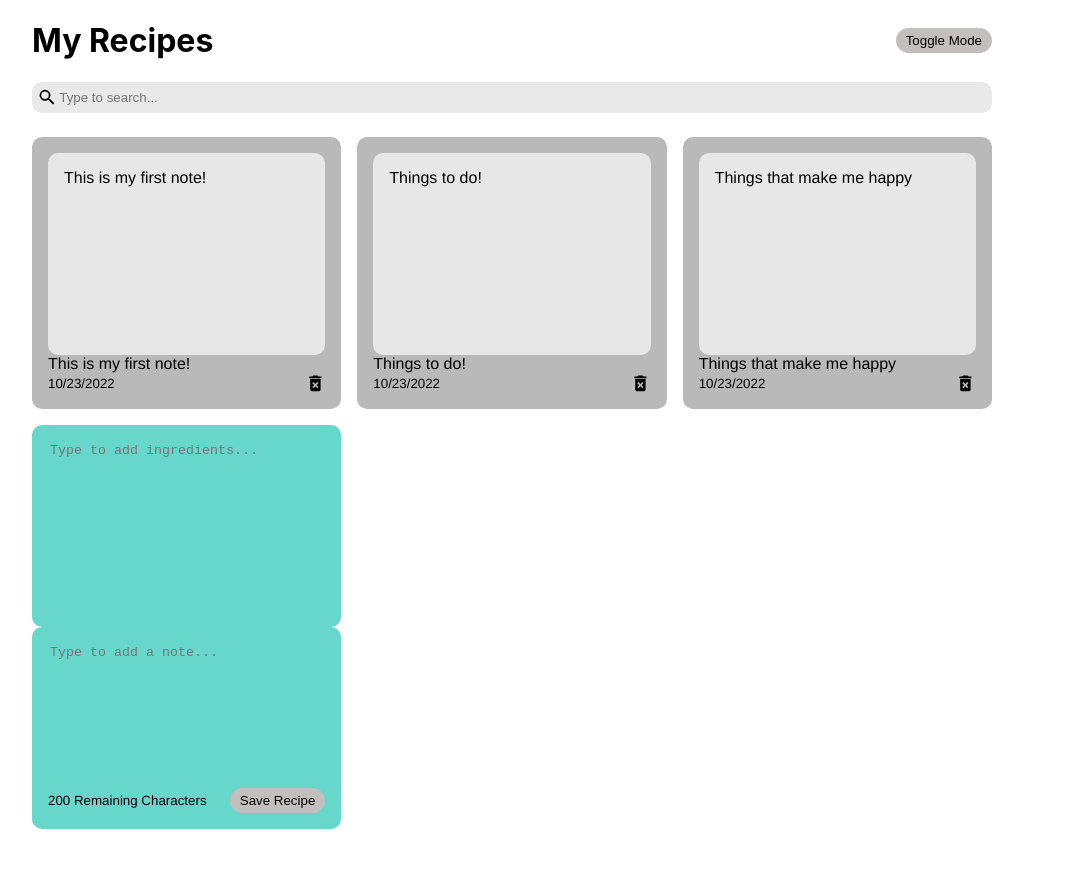
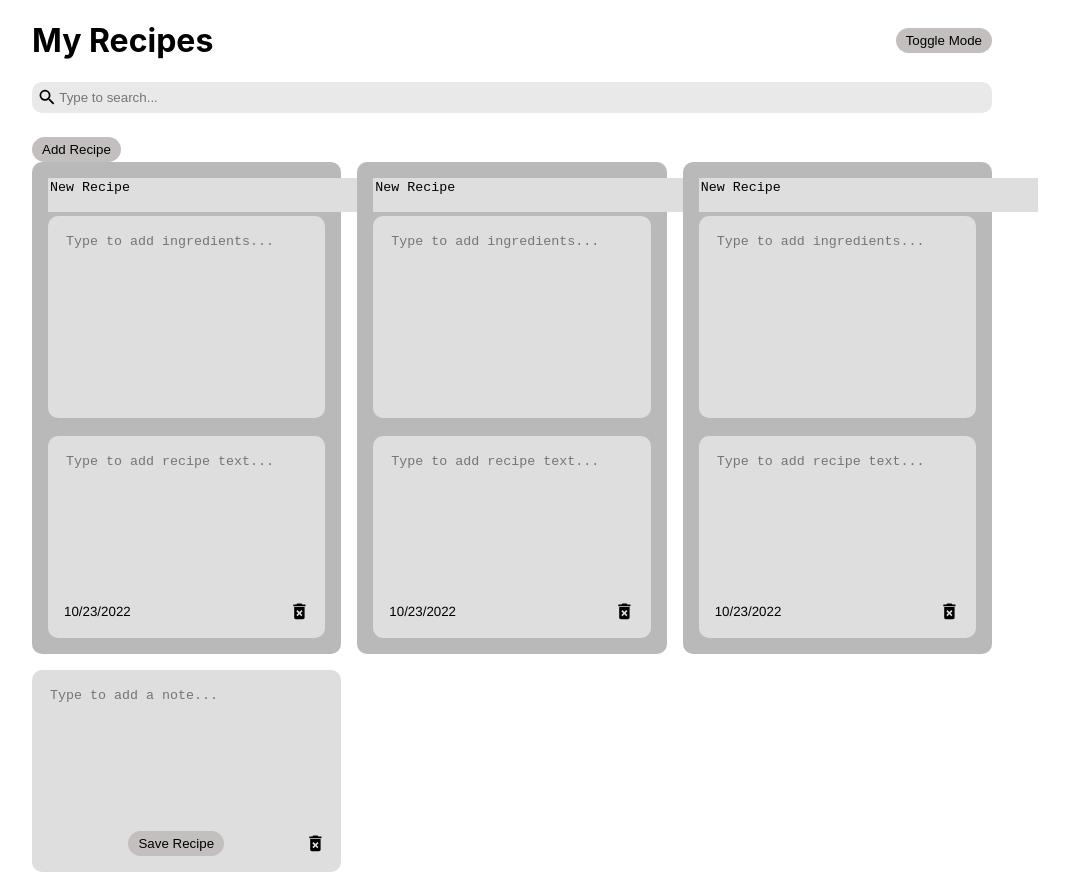
Before and after one commit to Lallevato/CIS386Final, a React (Create React App) app: page / in a window 1280 px wide. Shown: the whole page, without its empty margins (128-1197 px from the left). Before the commit the page ends 829 px from the top, so only its background shows below. Built offline with nearby package versions, Linux system fonts and the light colour scheme.

Commit message:
Modified Note to be editable with multiple text fields. Eventually AddNote will be completely deleted, but I left it in for now.

```diff
--- a/src/App.js
+++ b/src/App.js
@@ -3,6 +3,7 @@ import { nanoid } from 'nanoid';
 import NotesList from './components/NotesList';
 import Search from './components/Search';
 import Header from './components/Header';
+import Note from './components/Note';
 
 const App = () => {
 	const [notes, setNotes] = useState([
@@ -71,6 +72,8 @@ const App = () => {
 			<div className='container'>
 				<Header handleToggleDarkMode={setDarkMode} />
 				<Search handleSearchNote={setSearchText} />
+				<button className='addRecipe'>Add Recipe</button>
+
 				<NotesList
 					notes={notes.filter((note) =>
 						note.text.toLowerCase().includes(searchText)
--- a/src/components/AddNote.js
+++ b/src/components/AddNote.js
@@ -1,7 +1,7 @@
 import { useState } from 'react';
-//import AddIngredient from './AddIngredient';
+import { MdDeleteForever } from 'react-icons/md';
 
-const AddNote = ({ handleAddNote }) => {
+const AddNote = ({ id, handleAddNote, date, handleDeleteNote }) => {
 	const [noteText, setNoteText] = useState('');
 	const characterLimit = 200;
 
@@ -24,7 +24,7 @@ const AddNote = ({ handleAddNote }) => {
 	}
 
 	const handleSaveClick = () => {
-		handleAddNote(recipeText);
+		handleAddNote(noteText);
 		setNoteText('');
 		setIngredientText('');
 	};
@@ -32,15 +32,6 @@ const AddNote = ({ handleAddNote }) => {
 //Also where you can have the button to save the note which then adds the note
 	return (
 		<div>
-			<div className='ingredients new'>
-			<textarea
-					rows='9'
-					cols='10'
-					placeholder='Type to add ingredients...'
-					value={ingredientText}
-					onChange={handleIngredientChange}
-				></textarea>
-			</div>
 			<div className='note new'>
 				<textarea
 					rows='9'
@@ -50,18 +41,21 @@ const AddNote = ({ handleAddNote }) => {
 					onChange={handleChange}
 				></textarea>
 				<div className='note-footer'>
-					<small>
-						{characterLimit - noteText.length} Remaining Characters
-					</small>
+					<small>{date}</small>
 					<button className='save' onClick={() => {
 						handleSaveClick();
 						}}>
 						Save Recipe
 					</button>
+					<MdDeleteForever
+					onClick={() => handleDeleteNote(id)}
+					className='delete-icon'
+					size='1.3em'/>
 				</div>
+
 			</div>
 		</div>
 	);
 };
 
-export default AddNote;
+export {AddNote};
--- a/src/components/Note.js
+++ b/src/components/Note.js
@@ -1,12 +1,67 @@
+import { useState } from 'react';
 import { MdDeleteForever } from 'react-icons/md';
 
-const Note = ({ id, text, date, handleDeleteNote }) => {
+const Note = ({ id, handleAddNote, date, handleDeleteNote }) => {
+	const [noteText, setNoteText] = useState('');
+	const characterLimit = 200;
+
+	const [ingredientText, setIngredientText] = useState('');
+
+	const [titleText, setTitleText] = useState('New Recipe');
+
+	const handleChange = (event) => {
+		if (characterLimit - event.target.value.length >= 0) {
+			setNoteText(event.target.value);
+		}
+	};
+
+	const handleIngredientChange = (event) => {
+		if (characterLimit - event.target.value.length >= 0) {
+			setIngredientText(event.target.value);
+		}
+	};
+
+	const handleTitleChange = (event) => {
+		if (30 - event.target.value.length >= 0) {
+			setTitleText(event.target.value);
+		}
+	};
+
+	const handleSaveClick = () => {
+		handleAddNote(noteText);
+		setNoteText('');
+		setIngredientText('');
+	};
+
 	return (
 		<div className='note'>
-			<div className='ingredients'>
-			<span>{text}</span>
+			<div className='titlearea'>
+				<textarea
+					rows='2'
+					cols='40'
+					maxlength='30'
+					value={titleText}
+					onChange={handleTitleChange}>
+				</textarea>
 			</div>
-			<span>{text}</span>
+			<div className='ingredients new'>
+			 <textarea
+	 			rows='9'
+	 			cols='10'
+	 			placeholder='Type to add ingredients...'
+	 			value={ingredientText}
+	 			onChange={handleIngredientChange}
+	 		></textarea>
+	 		</div>
+			<div><br></br></div>
+			<div className='note new'>
+			 <textarea
+	 			rows='9'
+	 			cols='10'
+	 			placeholder='Type to add recipe text...'
+	 			value={noteText}
+	 			onChange={handleChange}
+	 		></textarea>
 			<div className='note-footer'>
 				<small>{date}</small>
 				<MdDeleteForever
@@ -16,6 +71,7 @@ const Note = ({ id, text, date, handleDeleteNote }) => {
 				/>
 			</div>
 		</div>
+		</div>
 	);
 };
 
--- a/src/components/NotesList.js
+++ b/src/components/NotesList.js
@@ -1,5 +1,5 @@
 import Note from './Note';
-import AddNote from './AddNote';
+import { AddNote } from './AddNote';
 
 const NotesList = ({
 	notes,
--- a/src/index.css
+++ b/src/index.css
@@ -45,17 +45,27 @@ code {
 }
 
 .note.new {
-	background-color: #67d7cc;
+	background-color: #dedede;
 	font-family: "HelveticaNeue-CondensedBold", "Helvetica Neue";
 }
 
 textarea {
 	border: none;
 	resize: none;
-	background-color: #67d7cc;
+	background-color: #dedede;
 }
 
 textarea:focus {
+	outline: none;
+}
+
+textareatitle {
+	border: none;
+	resize: none;
+	background-color: #dedede;
+}
+
+textareatitle:focus {
 	outline: none;
 }
 
@@ -67,6 +77,18 @@ textarea:focus {
 }
 
 .save:hover {
+	background-color: #ededed;
+	cursor: pointer;
+}
+
+.addRecipe {
+	background-color: #c4bfbf;
+	border: none;
+	border-radius: 15px;
+	padding: 5px 10px 5px 10px;
+}
+
+.addRecipe:hover {
 	background-color: #ededed;
 	cursor: pointer;
 }
@@ -125,6 +147,6 @@ textarea:focus {
 }
 
 .ingredients.new {
-	background-color: #67d7cc;
+	background-color: #dedede;
 	font-family: "HelveticaNeue-CondensedBold", "Helvetica Neue";
 }
```
Also changed, not shown: src/components/AddIngredient.js (deleted, +0 -18 lines), src/components/AddRecipe.js (added, +11 -0 lines).
